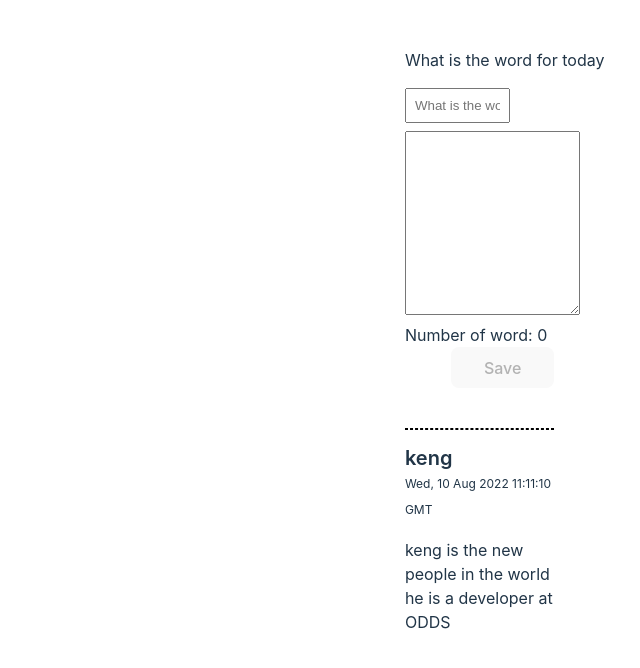
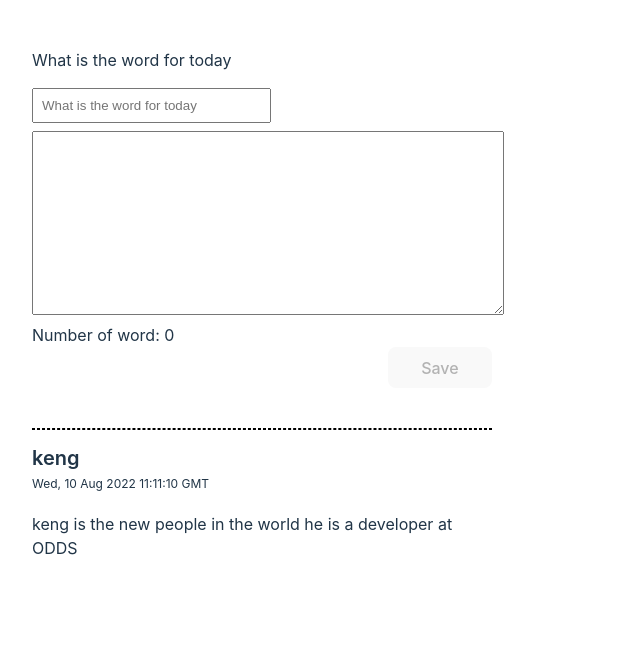
Before and after one commit to dtmkeng/otoh, a Svelte app: page / in a window 1280 px wide. Shown: the top 668 px of the page, without its empty margins (0-640 px from the left). Built offline with nearby package versions, Linux system fonts and the light colour scheme.

Commit message:
fix layout

```diff
--- a/src/App.svelte
+++ b/src/App.svelte
@@ -101,7 +101,7 @@
     color: rgb(232, 84, 84);
   }
   .sentence-list {
-    width: 53%;
+    width: 63%;
     margin-top: 32px;
     overflow: auto;
     height: 560px;
@@ -129,7 +129,7 @@
     padding-right: 32px;
   }
   .save-container {
-    width: 53%;
+    width: 63%;
     display: flex;
     flex-direction: row-reverse;
   }
@@ -146,7 +146,7 @@
     padding: 8px;
   }
   #sentence {
-    width: 50%;
+    width: 60%;
     padding: 16px;
   }
 </style>
--- a/src/app.css
+++ b/src/app.css
@@ -43,6 +43,7 @@ h1 {
 }
 
 #app {
+  width: 100%;
   /* max-width: ; */
   margin: 0 auto;
   padding: 2rem;
```
